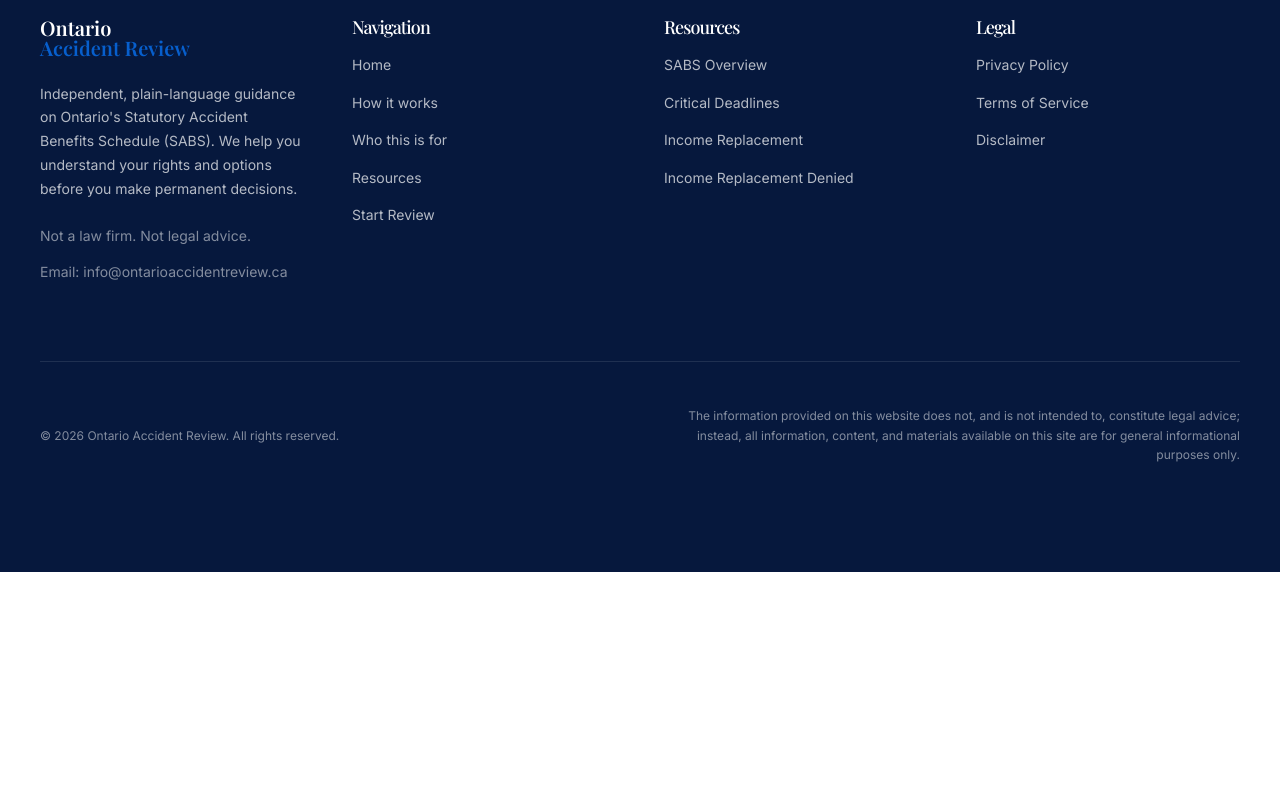
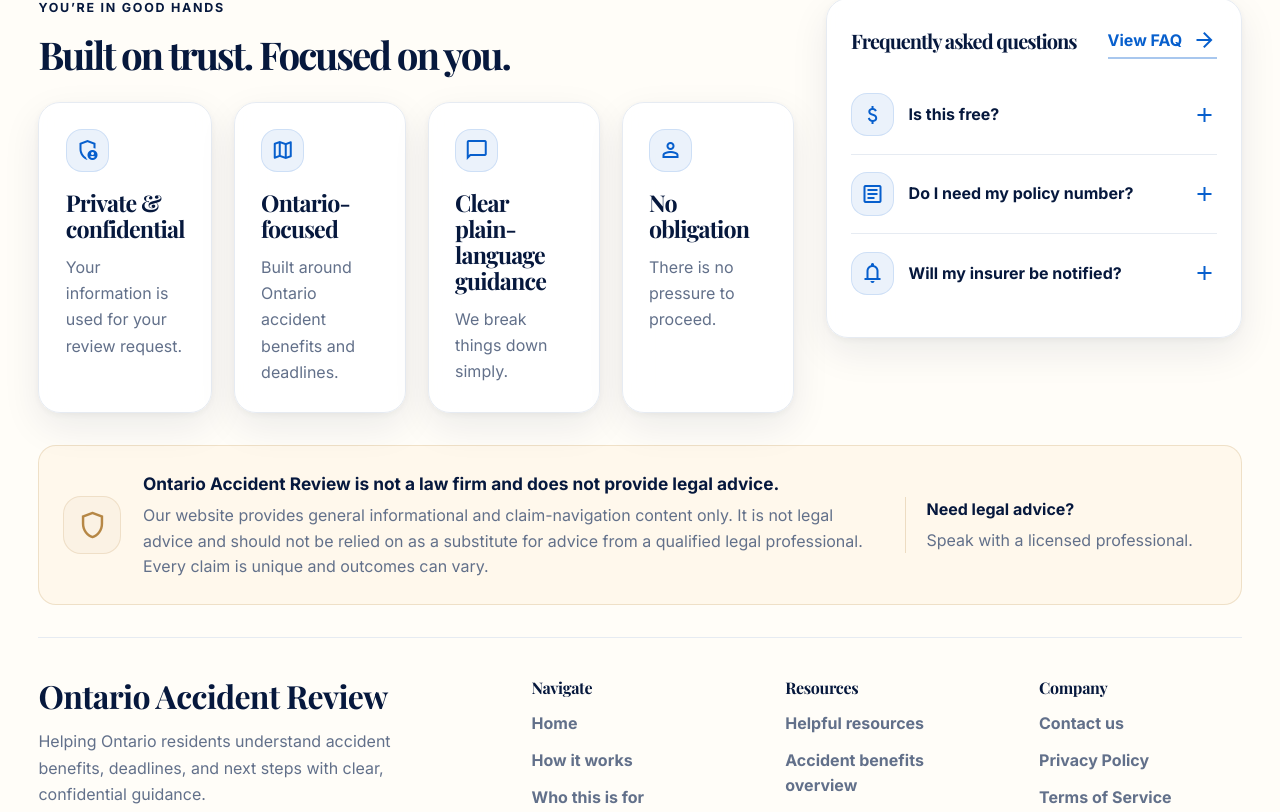
Before and after one commit to jyoung905/OARreal, a Next.js app: page /privacy in a window 1280 px wide. Shown: the part 3608-4420 px from the top of the page. Before the commit the page ends 4180 px from the top, so only its background shows below. Built offline with nearby package versions, Linux system fonts and the light colour scheme; no server answers.

Commit message:
Rebuild footer and trust disclaimer to match OAR references

```diff
--- a/components/SiteFooter.jsx
+++ b/components/SiteFooter.jsx
@@ -1,107 +1,93 @@
 'use client';
 import Link from 'next/link';
 
-/* ─────────────────────────────────────────────────────────────────
-   SiteFooter — Rebrand visual port
-   Matches: /Desktop/.openclaw/web/src/components/layout.tsx footer
-   bg-primary text-white, 4-col grid, serif brand, nav + resource links
-   ───────────────────────────────────────────────────────────────── */
+const TRUST = [
+  { icon: 'admin_panel_settings', title: 'Private & confidential', body: 'Your information is used for your review request.' },
+  { icon: 'map', title: 'Ontario-focused', body: 'Built around Ontario accident benefits and deadlines.' },
+  { icon: 'chat_bubble', title: 'Clear plain-language guidance', body: 'We break things down simply.' },
+  { icon: 'person', title: 'No obligation', body: 'There is no pressure to proceed.' },
+];
+
+const NAV = [
+  { href: '/', label: 'Home' },
+  { href: '/#how-it-works', label: 'How it works' },
+  { href: '/#who-this-is-for', label: 'Who this is for' },
+  { href: '/#faq', label: 'FAQ' },
+  { href: '/#intake', label: 'Start My Free Review' },
+];
+
+const RESOURCES = [
+  { href: '/resources', label: 'Helpful resources' },
+  { href: '/blog/ontario-sabs-explained', label: 'Accident benefits overview' },
+  { href: '/blog/ontario-accident-deadlines', label: 'Important deadlines' },
+  { href: '/blog/income-replacement-rehab-benefits-ontario', label: 'Types of benefits' },
+  { href: '/income-replacement-denied', label: 'Denials and delays' },
+];
 
 export function SiteFooter() {
   return (
-    <footer style={{
-      borderTop: '1px solid var(--border)',
-      background: 'var(--primary)', color: '#fff',
-      padding: 'clamp(3rem,8vw,6rem) 1.5rem',
-    }}>
-      <div style={{ maxWidth: 1200, margin: '0 auto' }}>
-        <div style={{
-          display: 'grid',
-          gridTemplateColumns: 'repeat(auto-fit, minmax(200px, 1fr))',
-          gap: '3rem', marginBottom: '4rem',
-        }}>
-          {/* Brand col — md:col-span-2 */}
-          <div style={{ gridColumn: 'span 1' }}>
-            <div style={{ display: 'flex', flexDirection: 'column', marginBottom: '1.5rem', lineHeight: 1 }}>
-              <span style={{ fontFamily: 'var(--font-display)', fontWeight: 600, fontSize: '1.25rem', color: '#fff' }}>Ontario</span>
-              <span style={{ fontFamily: 'var(--font-display)', fontWeight: 600, fontSize: '1.25rem', color: 'var(--accent)' }}>Accident Review</span>
-            </div>
-            <p style={{ color: 'rgba(255,255,255,0.7)', fontSize: '0.875rem', lineHeight: 1.7, maxWidth: 360, marginBottom: '1.5rem' }}>
-              Independent, plain-language guidance on Ontario&apos;s Statutory Accident Benefits Schedule (SABS). We help you understand your rights and options before you make permanent decisions.
-            </p>
-            <div style={{ fontSize: '0.875rem', color: 'rgba(255,255,255,0.5)' }}>
-              <p>Not a law firm. Not legal advice.</p>
-              <p style={{ marginTop: '0.5rem' }}>Email: info@ontarioaccidentreview.ca</p>
+    <footer className="oar-site-footer">
+      <div className="oar-container oar-footer-trust-band">
+        <div style={{ display: 'grid', gridTemplateColumns: 'minmax(0, 1fr) minmax(340px, .55fr)', gap: '2rem', alignItems: 'start', marginBottom: '2rem' }}>
+          <div>
+            <div style={{ color: 'var(--primary)', fontWeight: 900, letterSpacing: '.14em', fontSize: '.78rem', textTransform: 'uppercase', marginBottom: '1rem' }}>You’re in good hands</div>
+            <h2 className="oar-display oar-h3">Built on trust. Focused on you.</h2>
+            <div className="oar-grid-4" style={{ marginTop: '1.6rem' }}>
+              {TRUST.map(item => (
+                <div className="oar-feature-card oar-card" style={{ minHeight: 190 }} key={item.title}>
+                  <span className="oar-icon blue"><span className="material-symbols-outlined">{item.icon}</span></span>
+                  <h3>{item.title}</h3>
+                  <p>{item.body}</p>
+                </div>
+              ))}
             </div>
           </div>
 
-          {/* Navigation */}
-          <div>
-            <h3 style={{ fontFamily: 'var(--font-display)', fontWeight: 500, fontSize: '1.125rem', color: '#fff', marginBottom: '1rem' }}>Navigation</h3>
-            <ul style={{ listStyle: 'none', padding: 0, margin: 0, display: 'flex', flexDirection: 'column', gap: '0.75rem' }}>
-              {[
-                { href: '/',                   label: 'Home' },
-                { href: '/#how-it-works',      label: 'How it works' },
-                { href: '/#who-this-is-for',   label: 'Who this is for' },
-                { href: '/resources',          label: 'Resources' },
-                { href: '/#intake',            label: 'Start Review' },
-              ].map(({ href, label }) => (
-                <li key={href}>
-                  <Link href={href} className="footer-link"
-                  >{label}</Link>
-                </li>
-              ))}
-            </ul>
-          </div>
-
-          {/* Resources */}
-          <div>
-            <h3 style={{ fontFamily: 'var(--font-display)', fontWeight: 500, fontSize: '1.125rem', color: '#fff', marginBottom: '1rem' }}>Resources</h3>
-            <ul style={{ listStyle: 'none', padding: 0, margin: 0, display: 'flex', flexDirection: 'column', gap: '0.75rem' }}>
-              {[
-                { href: '/blog/ontario-sabs-explained',                 label: 'SABS Overview' },
-                { href: '/blog/ontario-accident-deadlines',             label: 'Critical Deadlines' },
-                { href: '/blog/income-replacement-rehab-benefits-ontario', label: 'Income Replacement' },
-                { href: '/income-replacement-denied',                   label: 'Income Replacement Denied' },
-              ].map(({ href, label }) => (
-                <li key={href}>
-                  <Link href={href} className="footer-link"
-                  >{label}</Link>
-                </li>
-              ))}
-            </ul>
-          </div>
-
-          {/* Legal */}
-          <div>
-            <h3 style={{ fontFamily: 'var(--font-display)', fontWeight: 500, fontSize: '1.125rem', color: '#fff', marginBottom: '1rem' }}>Legal</h3>
-            <ul style={{ listStyle: 'none', padding: 0, margin: 0, display: 'flex', flexDirection: 'column', gap: '0.75rem' }}>
-              {[
-                { href: '/privacy',          label: 'Privacy Policy' },
-                { href: '/terms-of-service', label: 'Terms of Service' },
-                { href: '/disclaimer',       label: 'Disclaimer' },
-              ].map(({ href, label }) => (
-                <li key={href}>
-                  <Link href={href} className="footer-link"
-                  >{label}</Link>
-                </li>
-              ))}
-            </ul>
+          <div className="oar-card" style={{ padding: '1.5rem' }}>
+            <div style={{ display: 'flex', justifyContent: 'space-between', gap: '1rem', alignItems: 'center', marginBottom: '1rem' }}>
+              <h3 style={{ margin: 0, color: 'var(--primary)', fontSize: '1.25rem' }}>Frequently asked questions</h3>
+              <Link href="/#faq" className="oar-link-cta" style={{ minHeight: 36 }}>View FAQ <span className="material-symbols-outlined">arrow_forward</span></Link>
+            </div>
+            {['Is this free?', 'Do I need my policy number?', 'Will my insurer be notified?'].map((q, i) => (
+              <div key={q} style={{ display: 'flex', alignItems: 'center', justifyContent: 'space-between', gap: '1rem', padding: '1.1rem 0', borderTop: i ? '1px solid var(--border)' : 0 }}>
+                <div style={{ display: 'flex', alignItems: 'center', gap: '.9rem' }}><span className="oar-icon blue"><span className="material-symbols-outlined">{['attach_money','article','notifications'][i]}</span></span><strong style={{ color: 'var(--primary)' }}>{q}</strong></div>
+                <span className="material-symbols-outlined" style={{ color: 'var(--blue)' }}>add</span>
+              </div>
+            ))}
           </div>
         </div>
 
-        {/* Bottom bar */}
-        <div style={{
-          paddingTop: '2rem', borderTop: '1px solid rgba(255,255,255,0.1)',
-          display: 'flex', flexWrap: 'wrap', justifyContent: 'space-between',
-          alignItems: 'center', gap: '1rem',
-          fontSize: '0.75rem', color: 'rgba(255,255,255,0.5)',
-        }}>
-          <p>&copy; {new Date().getFullYear()} Ontario Accident Review. All rights reserved.</p>
-          <p style={{ maxWidth: 560, textAlign: 'right', lineHeight: 1.6 }}>
-            The information provided on this website does not, and is not intended to, constitute legal advice; instead, all information, content, and materials available on this site are for general informational purposes only.
-          </p>
+        <div className="oar-disclaimer-panel">
+          <span className="oar-icon gold" style={{ width: 58, height: 58, borderRadius: 18 }}><span className="material-symbols-outlined" style={{ fontSize: 32 }}>shield</span></span>
+          <div>
+            <strong style={{ display: 'block', fontSize: '1.08rem', marginBottom: '.35rem' }}>Ontario Accident Review is not a law firm and does not provide legal advice.</strong>
+            <span style={{ color: 'var(--muted)', lineHeight: 1.6 }}>Our website provides general informational and claim-navigation content only. It is not legal advice and should not be relied on as a substitute for advice from a qualified legal professional. Every claim is unique and outcomes can vary.</span>
+          </div>
+          <div style={{ borderLeft: '1px solid rgba(182,135,69,.25)', paddingLeft: '1.25rem' }}>
+            <strong style={{ display: 'block', marginBottom: '.35rem' }}>Need legal advice?</strong>
+            <span style={{ color: 'var(--muted)' }}>Speak with a licensed professional.</span>
+          </div>
         </div>
+      </div>
+
+      <div className="oar-container oar-footer-main">
+        <div>
+          <h3 className="oar-wordmark" style={{ fontSize: '2rem' }}>Ontario Accident Review</h3>
+          <p style={{ lineHeight: 1.65, maxWidth: 420 }}>Helping Ontario residents understand accident benefits, deadlines, and next steps with clear, confidential guidance.</p>
+          <p style={{ marginTop: '1rem', color: 'var(--blue)', fontWeight: 800 }}>hello@ontarioaccidentreview.ca</p>
+        </div>
+        <div><h4>Navigate</h4><div className="oar-footer-links">{NAV.map(link => <Link key={link.href} href={link.href}>{link.label}</Link>)}</div></div>
+        <div><h4>Resources</h4><div className="oar-footer-links">{RESOURCES.map(link => <Link key={link.href} href={link.href}>{link.label}</Link>)}</div></div>
+        <div>
+          <h4>Company</h4>
+          <div className="oar-footer-links"><Link href="/contact">Contact us</Link><Link href="/privacy">Privacy Policy</Link><Link href="/terms-of-service">Terms of Service</Link><Link href="/disclaimer">Disclaimer</Link></div>
+          <div className="oar-help-card" style={{ marginTop: '1.25rem' }}><strong style={{ color: 'var(--primary)' }}>Questions?</strong><p style={{ margin: '.3rem 0 0' }}>We’re here to help.</p></div>
+        </div>
+      </div>
+
+      <div className="oar-container oar-footer-bottom">
+        <span>© {new Date().getFullYear()} Ontario Accident Review. All rights reserved.</span>
+        <span>Ontario-focused • Secure • Private</span>
       </div>
     </footer>
   );
```
